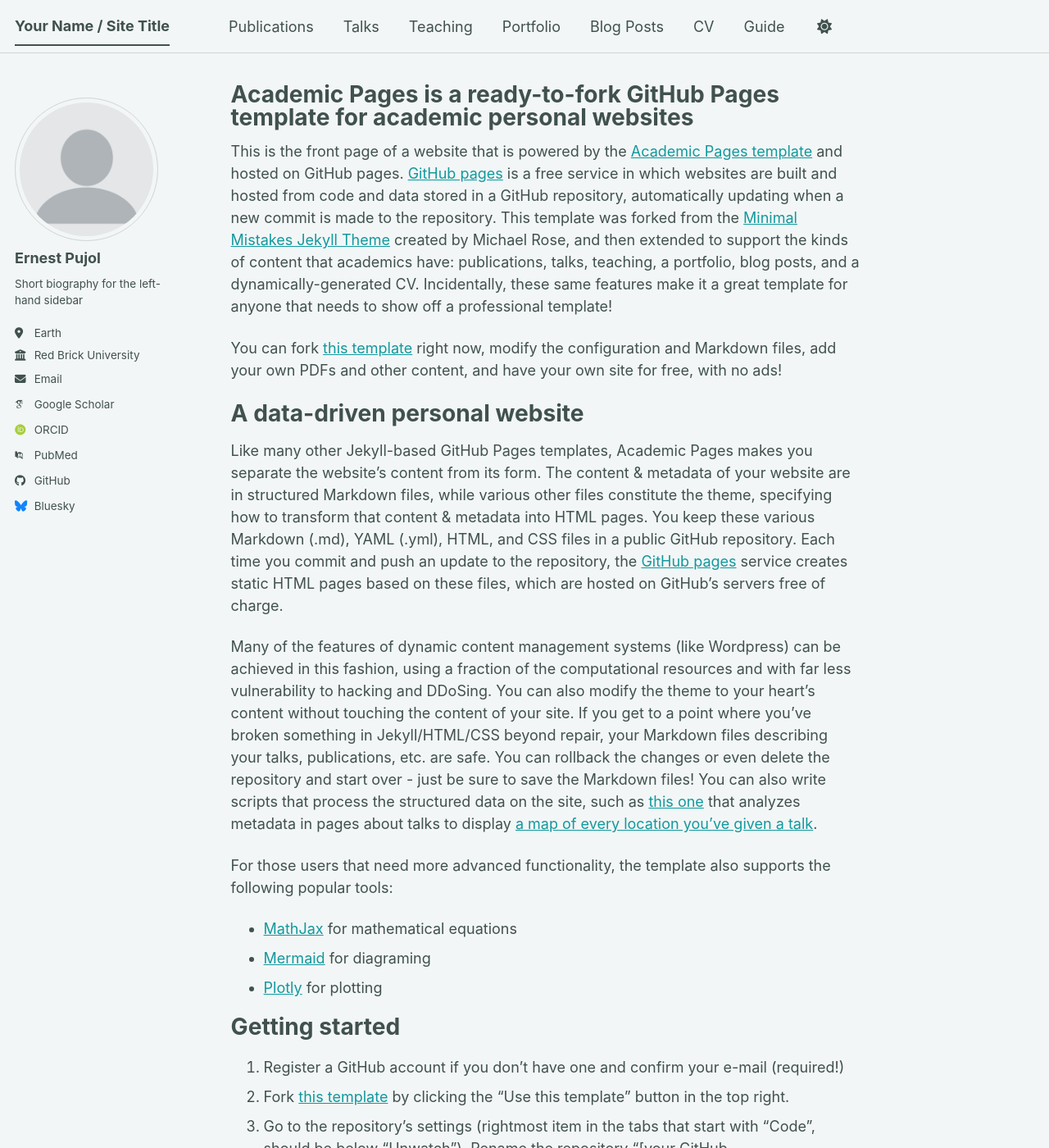
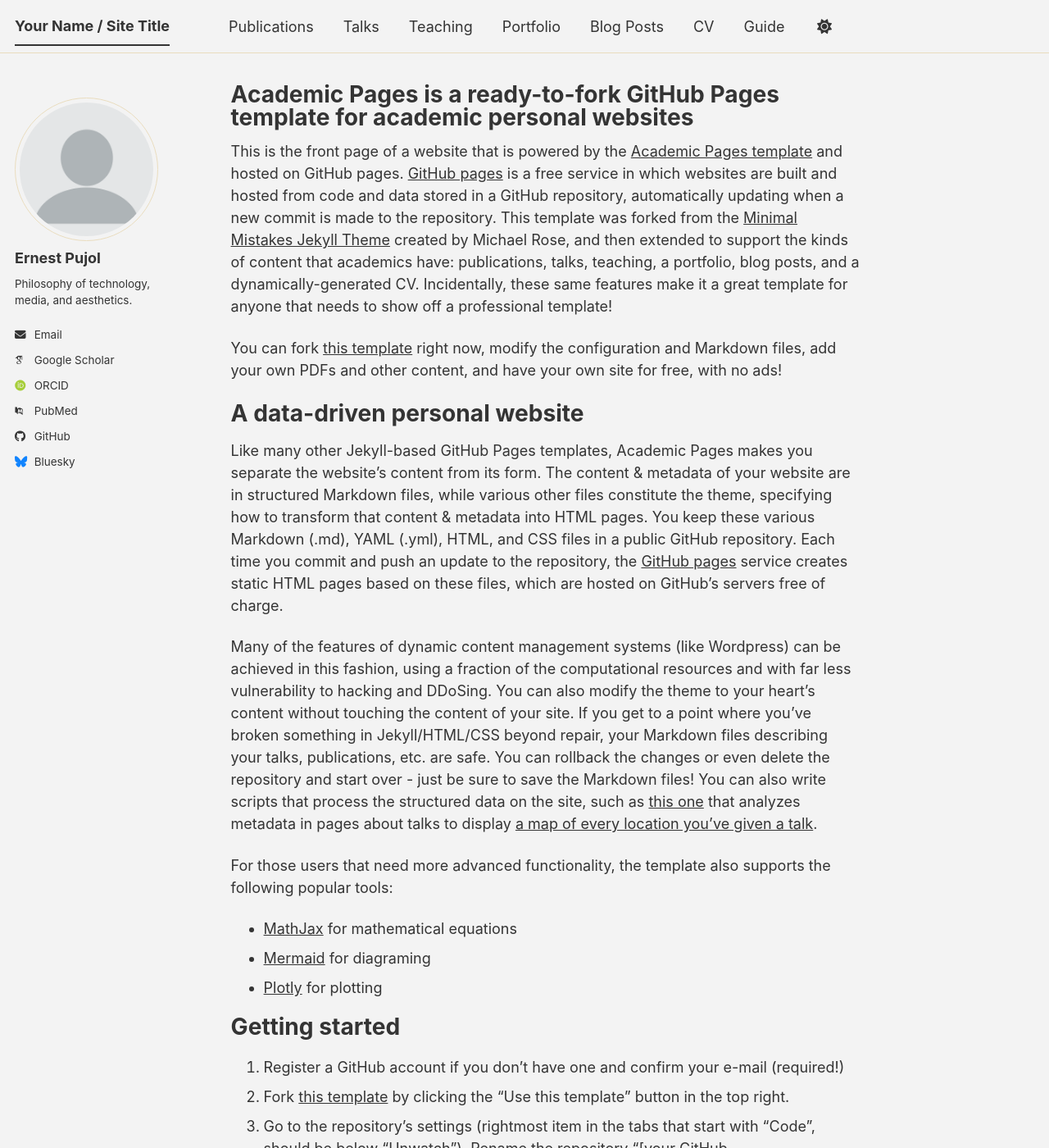
Before and after one commit to epujol90/epujol90.github.io, a Jekyll site: the page built from _pages/about.md, in a window 1280 px wide and 1400 px high. Shown: the whole window at 82% size. Built offline with Jekyll 4.4.1, drawn with Linux system fonts in a browser that asks for light colours; some web fonts are replaced; a script bundle is joined from its source files by our own code; library files that are not in the unit come from our copies.

Commit message:
Update _config.yml

```diff
--- a/_config.yml
+++ b/_config.yml
@@ -8,7 +8,7 @@
 
 # Basic Site Settings
 locale                   : "en-US"
-site_theme               : "mint" # The available themes options are "default", "air", "sunrise", "mint", "dirt" and "contrast"
+site_theme               : "dirt" # The available themes options are "default", "air", "sunrise", "mint", "dirt" and "contrast"
 title                    : "Your Name / Site Title"
 title_separator          : "-"
 name                     : &name "Ernest Pujol"
@@ -26,9 +26,9 @@ author:
   avatar           : "profile.png"
   name             : "Ernest Pujol"
   pronouns         : # example: "she/her"
-  bio              : "Short biography for the left-hand sidebar"
-  location         : "Earth"
-  employer         : "Red Brick University"
+  bio              : "Philosophy of technology, media, and aesthetics."
+  location         : # "Earth"
+  employer         : # "Red Brick University"
   uri              : # URL
   email            : "none@example.org"
 
```
